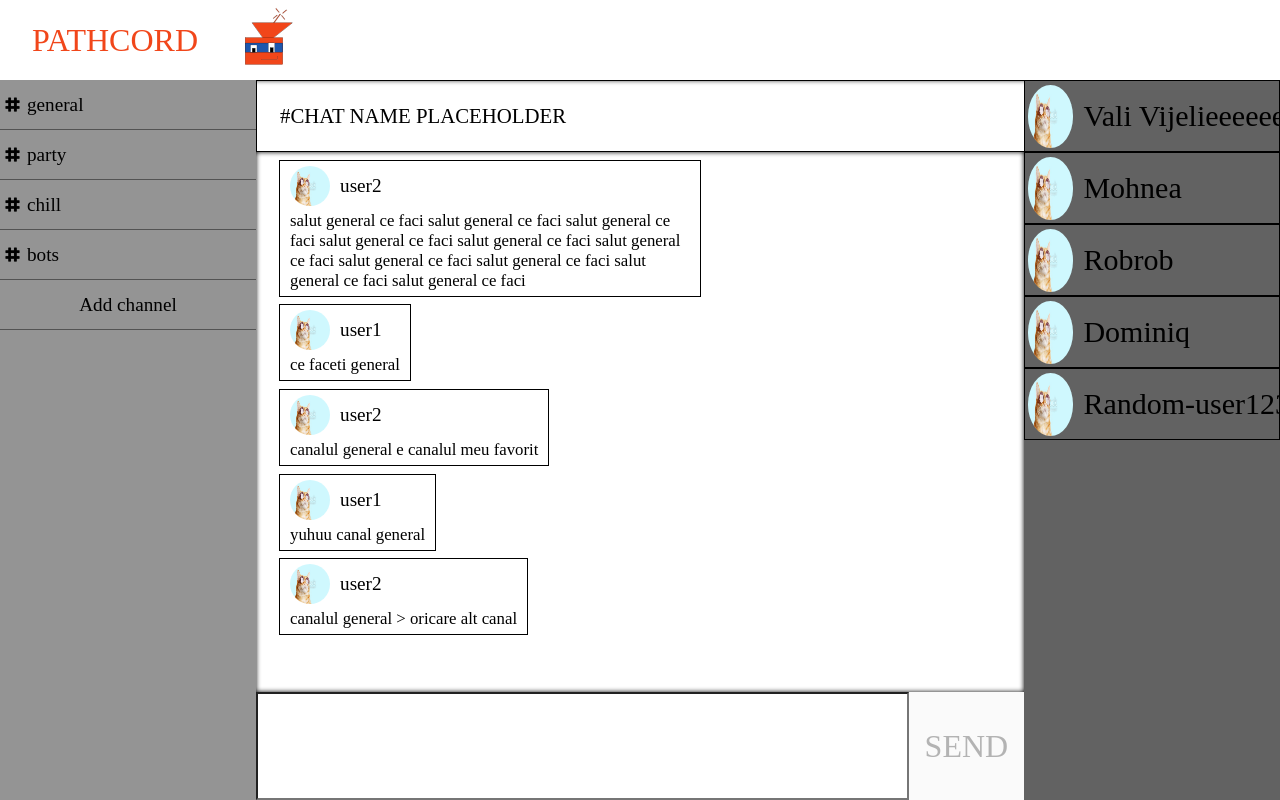
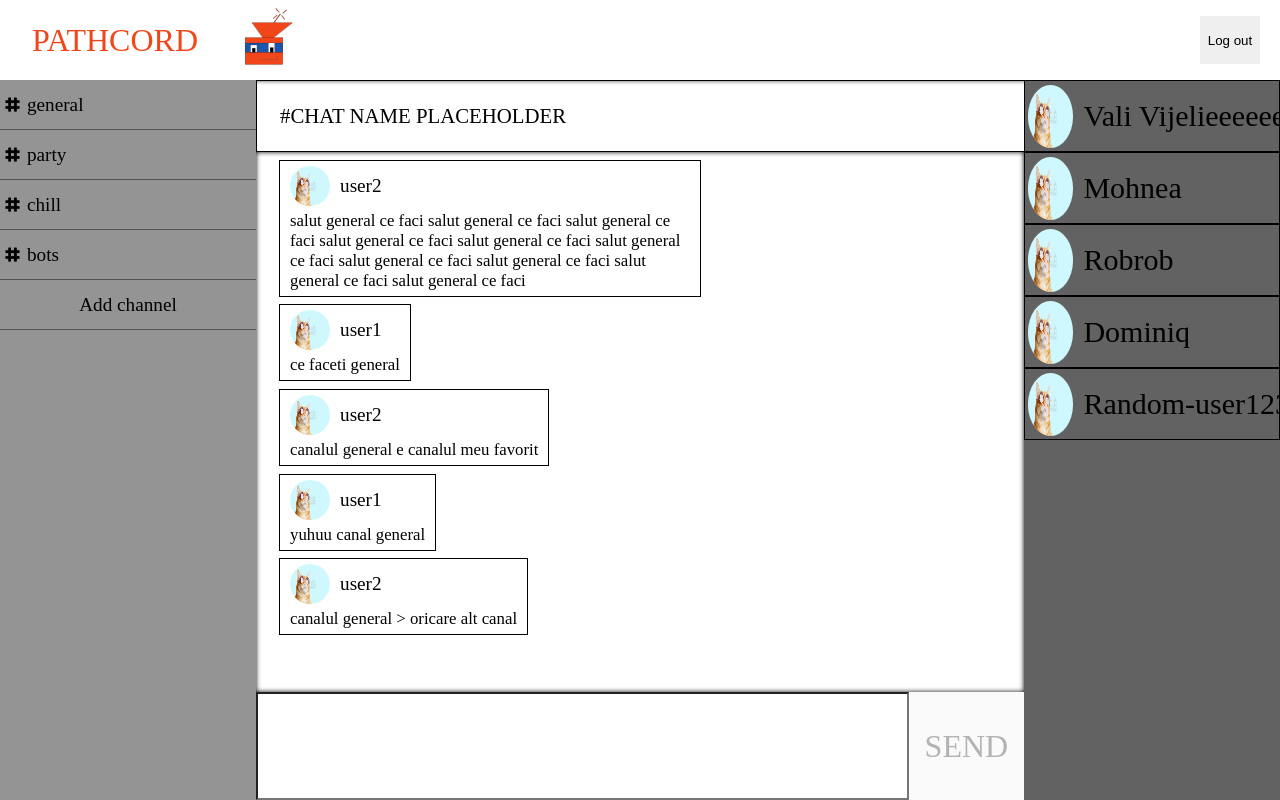
Before and after one commit to robpan38/pathcord, an Angular app: page /chat in a window 1280 px wide. Built offline with nearby package versions, Linux system fonts and the light colour scheme; a web font is replaced by a local one.

Commit message:
feat(chat): add Log out button

```diff
--- a/src/app/chat/header-container/header-container.component.html
+++ b/src/app/chat/header-container/header-container.component.html
@@ -1,2 +1,3 @@
 <p class="header-text">Pathcord</p>
 <img class="header-logo" src="../../../assets/logo_maybe.svg" alt="logo" />
+<button class="back-btn" (click)="goToLogin()">Log out</button>
--- a/src/app/chat/header-container/header-container.component.scss
+++ b/src/app/chat/header-container/header-container.component.scss
@@ -1,3 +1,6 @@
+app-header-container {
+    display: flex;
+
     .header-text {
         font-size: 2rem;
         margin-left: 2.5%;
@@ -10,3 +13,25 @@
         width: 135px;
         padding-top: 28px;
     }
+
+    .back-btn {
+        margin-left: auto;
+        margin-right: 20px;
+
+        height: 60%;
+        width: 60px;
+
+        border-radius: 0;
+        border-width: 0;
+
+        cursor: pointer;
+
+        &:hover {
+            background-color: rgb(169, 169, 169);
+        }
+
+        &:active {
+            background-color: rgb(139, 139, 139);
+        }
+    }
+}
--- a/src/app/chat/header-container/header-container.component.ts
+++ b/src/app/chat/header-container/header-container.component.ts
@@ -1,15 +1,26 @@
-import { Component, OnInit } from '@angular/core';
+import {
+  Component,
+  OnInit,
+  ViewEncapsulation,
+} from '@angular/core';
+import { Router } from '@angular/router';
 
 @Component({
   selector: 'app-header-container',
   templateUrl: './header-container.component.html',
-  styleUrls: ['./header-container.component.scss']
+  styleUrls: ['./header-container.component.scss'],
+  encapsulation: ViewEncapsulation.None,
 })
 export class HeaderContainerComponent implements OnInit {
 
-  constructor() { }
+  constructor(
+    private router: Router,
+  ) { }
 
   ngOnInit(): void {
   }
 
+  protected goToLogin() {
+    this.router.navigate(['/login']);
+  }
 }
--- a/src/app/login/login-container/login-container.component.ts
+++ b/src/app/login/login-container/login-container.component.ts
@@ -26,7 +26,10 @@ export class LoginContainerComponent implements OnInit {
   }
 
   goToChat(formValue: string): void {
-    if (this.inputIsValid) {
+    if (!this.inputIsValid) {
+      return;
+    }
+
     let userId = this.usersService.getIdOfUser(formValue);
     userId.subscribe(id => {
       if (id !== -1) {
@@ -39,4 +42,3 @@ export class LoginContainerComponent implements OnInit {
     })
   }
 }
-}
```
Lines whose indentation alone changed are shown as unchanged.
